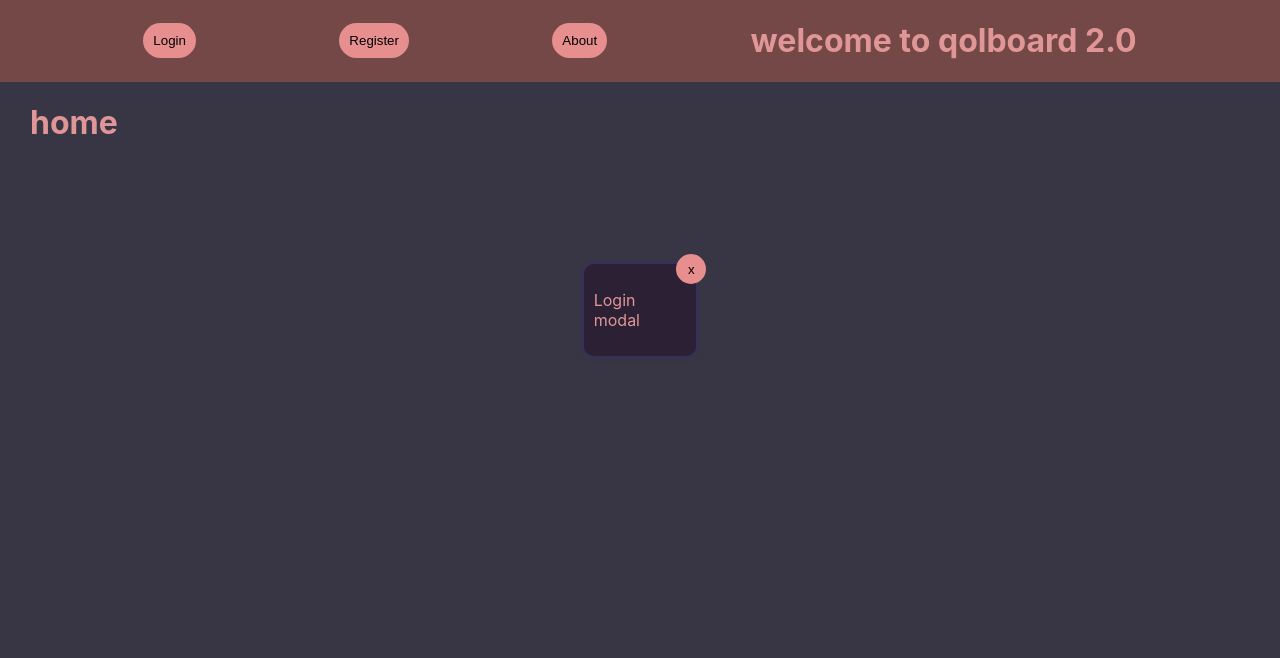
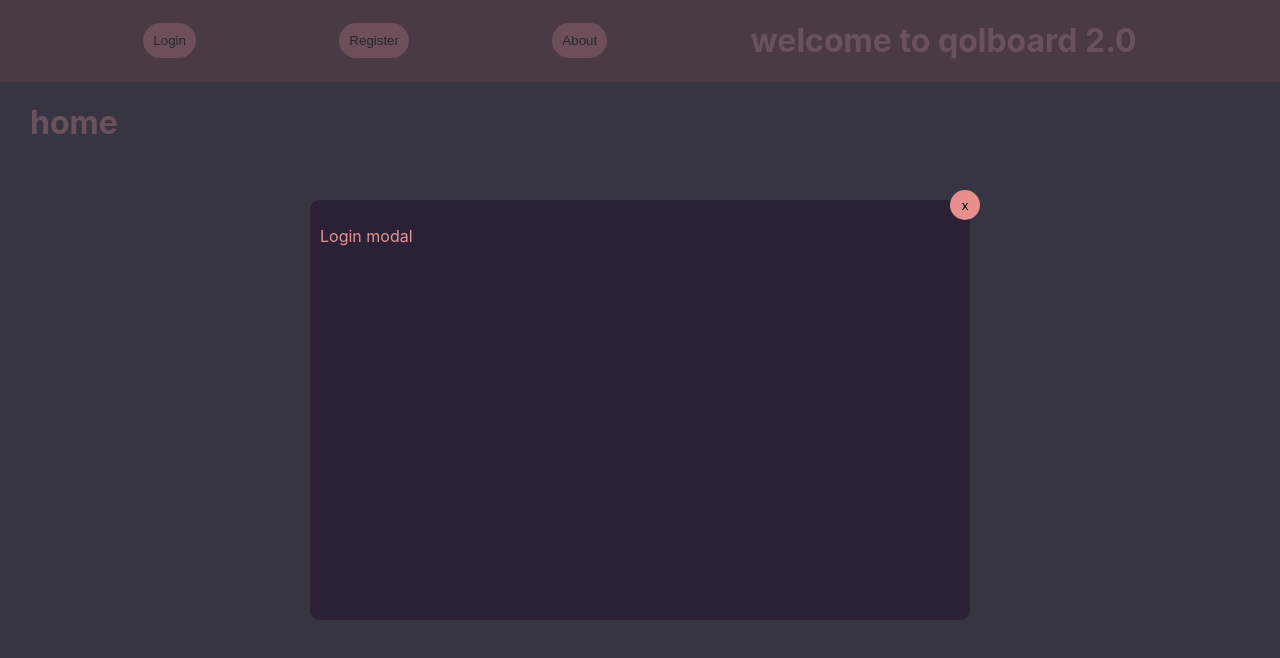
Before and after one commit to jesse-rb/qolboard-spa, a Svelte app: page / in a window 1280 px wide. Both pictures are taken after a click on the button "Login". Shown: the top 658 px of the page. Built offline with nearby package versions, Linux system fonts and the light colour scheme.

Commit message:
Improve modal cinema mode with full screen overlay behind modal

```diff
--- a/src/components/Modal.svelte
+++ b/src/components/Modal.svelte
@@ -7,27 +7,45 @@
 </script>
 
 <div id="modal-component" class="{open ? 'open' : ''} {cinema ? 'cinema' : ''}">
-    <Button label="x" onclick={toggle} />
-    <slot></slot>
+    <div id="modal-component-inner">
+        <Button label="x" onclick={toggle} />
+        <slot></slot>
+    </div>
 </div>
 
 <style>
     #modal-component {
+        display: none;
+    }
+    #modal-component-inner {
         display: none;
         position: relative;
         background-color: #2c2035;
         border-radius: 10px;
         padding: 10px;
         margin: 10px;
-        box-shadow: 0 0 5px #352979;
     }
-    #modal-component.cinema {
+    #modal-component.cinema.open {
+        display: block;
         position: absolute;
+        top: 0;
+        left: 0;
+        width: 100vw;
+        height: 100vh;
+        z-index: 1000;
+        background-color: rgba(56, 54, 67, 0.7);
+    }
+    #modal-component.cinema.open #modal-component-inner {
         margin: 0 auto 0 auto;
-        top: 33%;
-
+        top: 25%;
+        width: 50%;
+        height: 50%;
+        z-index: 1050;
     }
     #modal-component.open {
+        display: contents;
+    }
+    #modal-component.open #modal-component-inner {
         display: block;
     }
 
```
